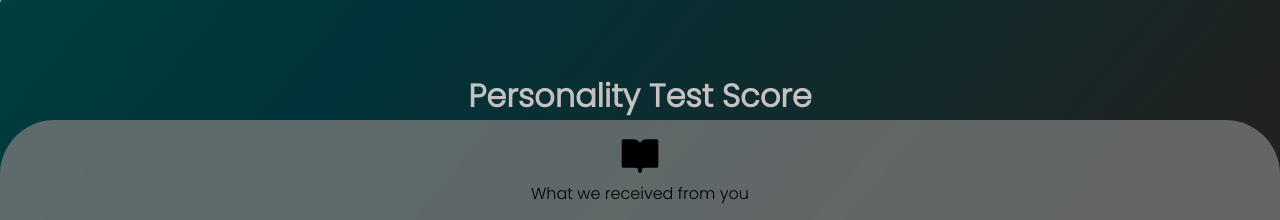
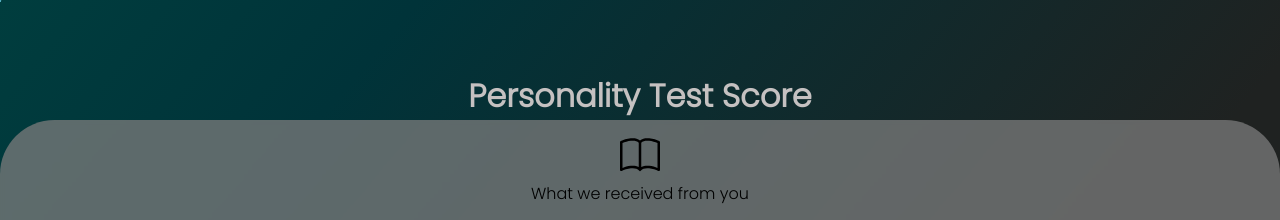
Before and after one commit to Niranjana123-art/CV-Frontend, a React (Create React App) app: page /personality-score in a window 1280 px wide. Shown: the top 220 px of the page. Built offline with nearby package versions, Linux system fonts and the light colour scheme; no server answers; a web font is replaced by a local one.

Commit message:
Personality Changes

```diff
--- a/src/pages/PersonalityScore/PersonalityScore.js
+++ b/src/pages/PersonalityScore/PersonalityScore.js
@@ -4,7 +4,7 @@ import { baseUrl } from '../../utils/Urls';
 import axiosInstance from '../../auth/authHandler';
 import './PersonalityScore.css'
 import {FaUserCircle} from "react-icons/fa";
-import { LuBookOpen } from "react-icons/lu";
+import { BsBook } from "react-icons/bs";
 import { IconContext } from 'react-icons/lib';
 
 const PersonalityScore = () => {
@@ -55,7 +55,7 @@ const PersonalityScore = () => {
             <div className='heading__content'><h1>Personality Test Score</h1></div>
             <div className='score__contents'>
             <IconContext.Provider value={{ className: "book-icon"}}>
-              <LuBookOpen/>
+              <BsBook/>
             </IconContext.Provider>
                 <p className='line__content'>What we received from you</p>
                 <IconContext.Provider value={{ className: "user-icon"}}>
```
